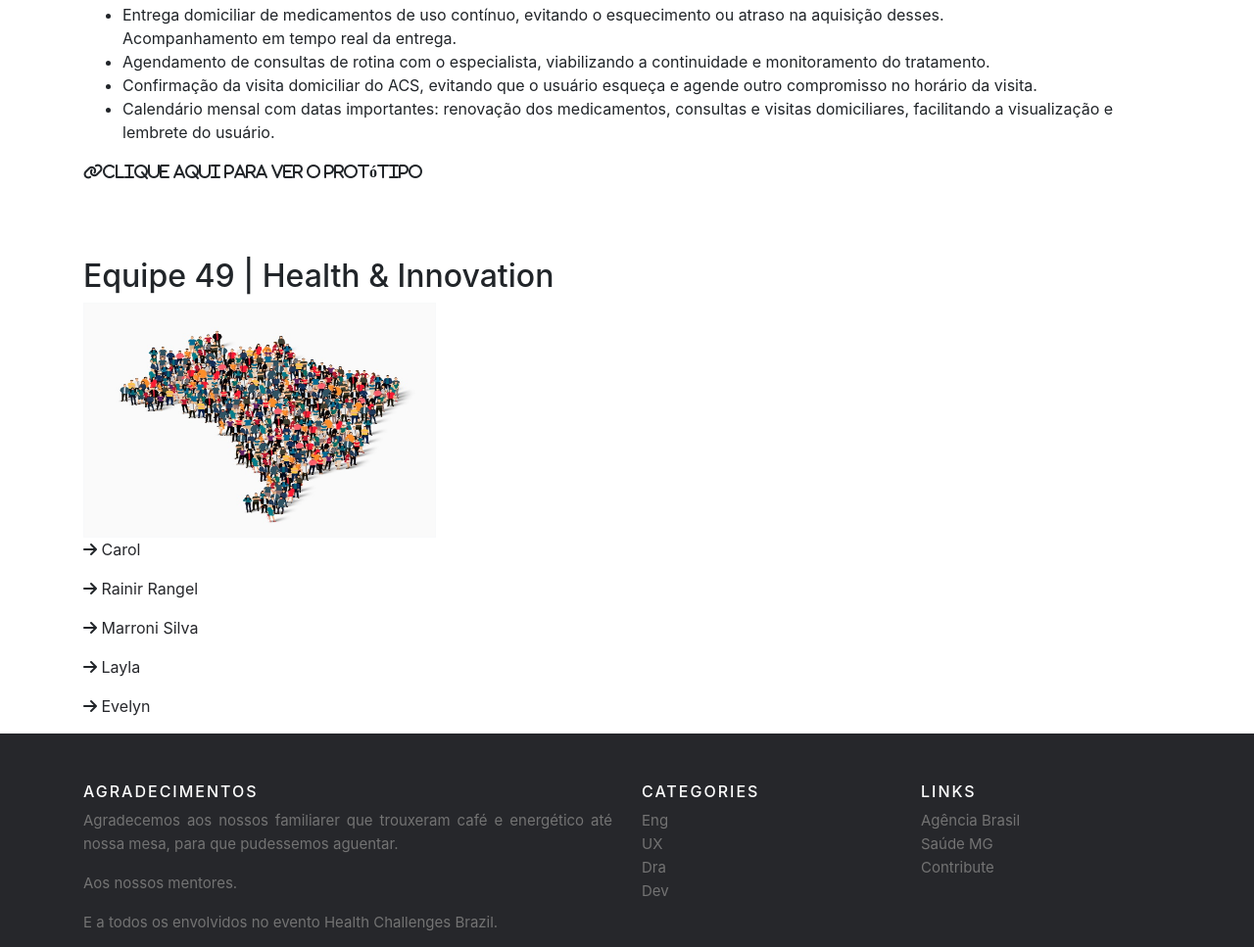
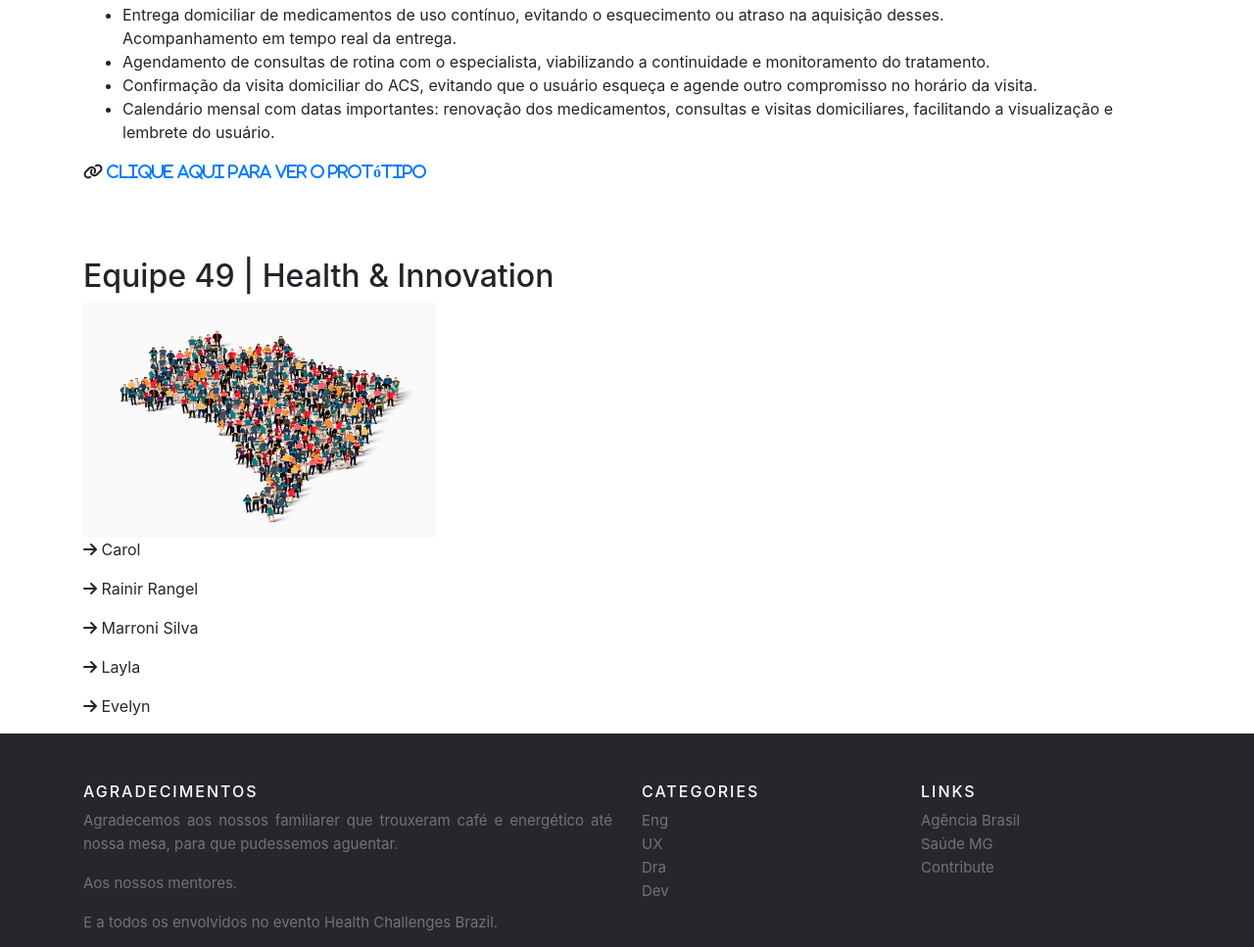
Before and after one commit to Evelyndepiala01/Evelyndepiala01.github.io, a plain HTML site: page index.html in a window 1280 px wide. Shown: the part 2039-3006 px from the top of the page at 98% size. Drawn offline with nearby package versions, Linux system fonts and the light colour scheme; a web font is replaced by a local one.

Commit message:
inclusão

```diff
--- a/index.html
+++ b/index.html
@@ -122,9 +122,16 @@
     facilitando a visualização e lembrete do usuário. </li>
 </ul>
 
-    <i class="icones fas fa-link"><a
-        href="https://www.figma.com/proto/4Jk1bcZ3GUDR4LCI1RJDkw/App-Integra---Hackaton-Health-Care-Brazil-21?node-id=173%3A102&viewport=-87%2C1092%2C0.7111635804176331&frame-preset-name=iPhone%2011%20Pro%20Max&scaling=scale-down"></a>Clique
-      aqui para ver o protótipo</i>
+
+
+
+      <i class="icones fas fa-link">
+        <a href="https://www.figma.com/proto/4Jk1bcZ3GUDR4LCI1RJDkw/App-Integra---Hackaton-Health-Care-Brazil-21?node-id=173%3A102&viewport=-87%2C1092%2C0.7111635804176331&frame-preset-name=iPhone%2011%20Pro%20Max&scaling=scale-down">
+          Clique
+          aqui para ver o protótipo </a>
+      </i>
+
+
   </figcaption>
   </figure>
 
```
